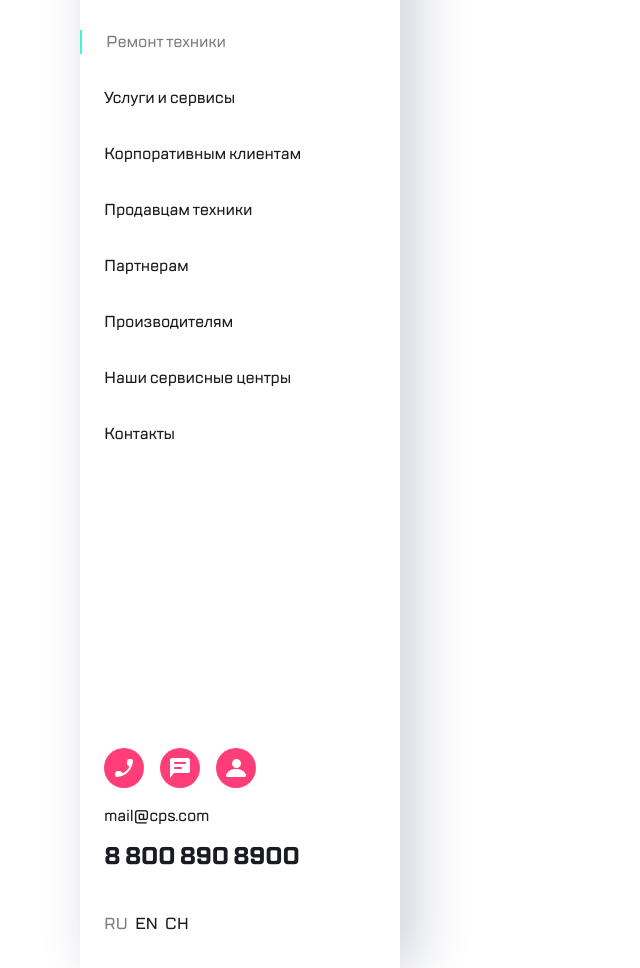
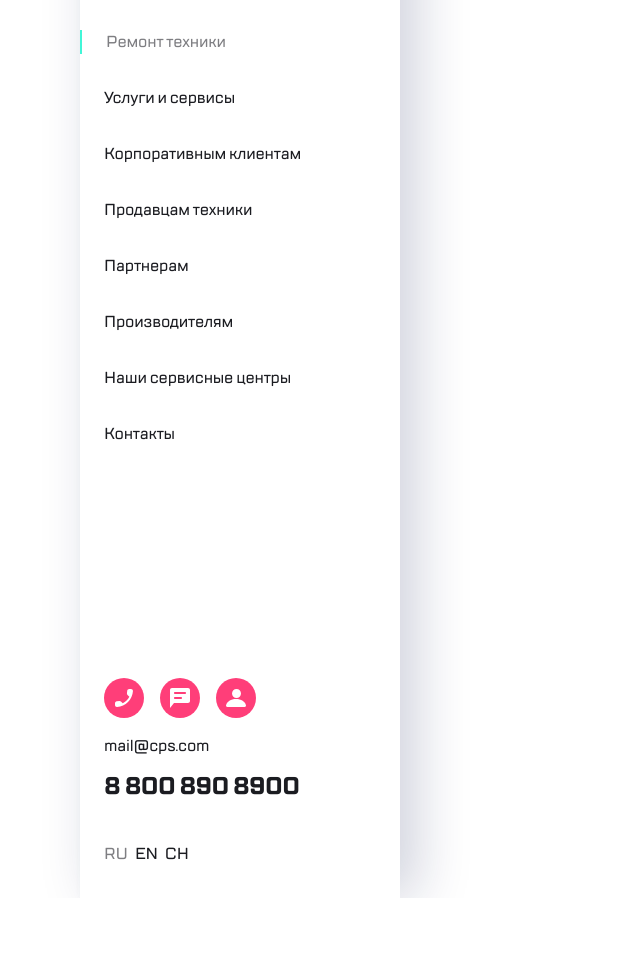
Before and after one commit to webcodingby/JSLearn, a plain HTML site: page Web Core/mobile-first/menu.html in a window 1280 px wide. Shown: the part 98-1066 px from the top of the page, without its empty margins (0-640 px from the left). After the commit the page ends 996 px from the top, so only its background shows below. Drawn offline with Linux system fonts and the light colour scheme.

Commit message:
init margin

```diff
--- a/Web Core/mobile-first/style.css
+++ b/Web Core/mobile-first/style.css
@@ -301,9 +301,10 @@ body{
 }
 
 .mobile--contact {
+  margin-top: 200px;
+  margin-left: 24px;
   display: flex;
   flex-direction: column;
-  margin-left: 24px;
 }
 
 .contact__callback{
@@ -323,11 +324,6 @@ body{
 .callback__profile{
   background:#FF3E79 url('./img/profile.svg') no-repeat center;
   margin-right: 16px;
-}
-
-.mobile--contact {
-  margin-top: 270px;
-
 }
 
 a.contact--mail{
```
